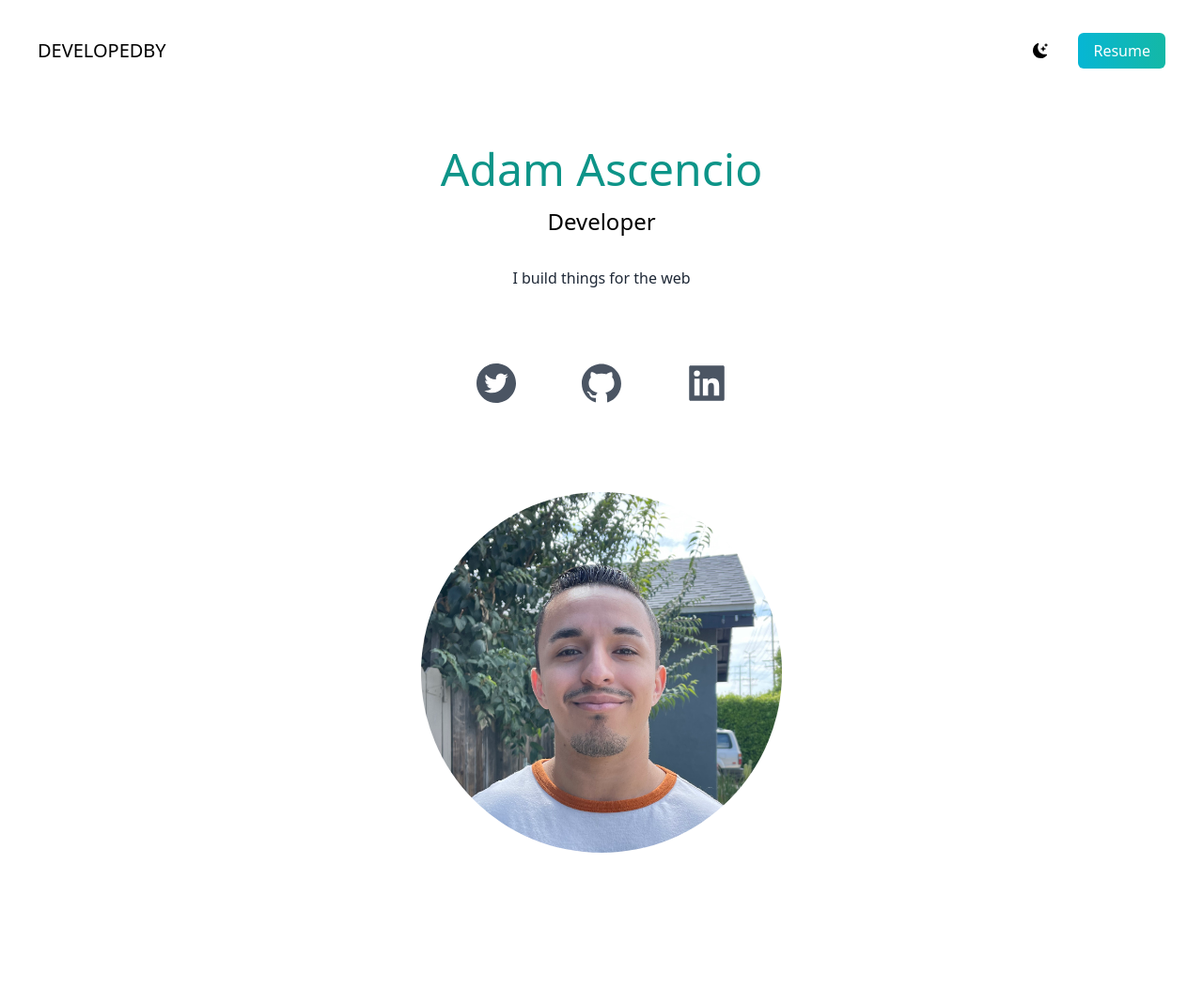
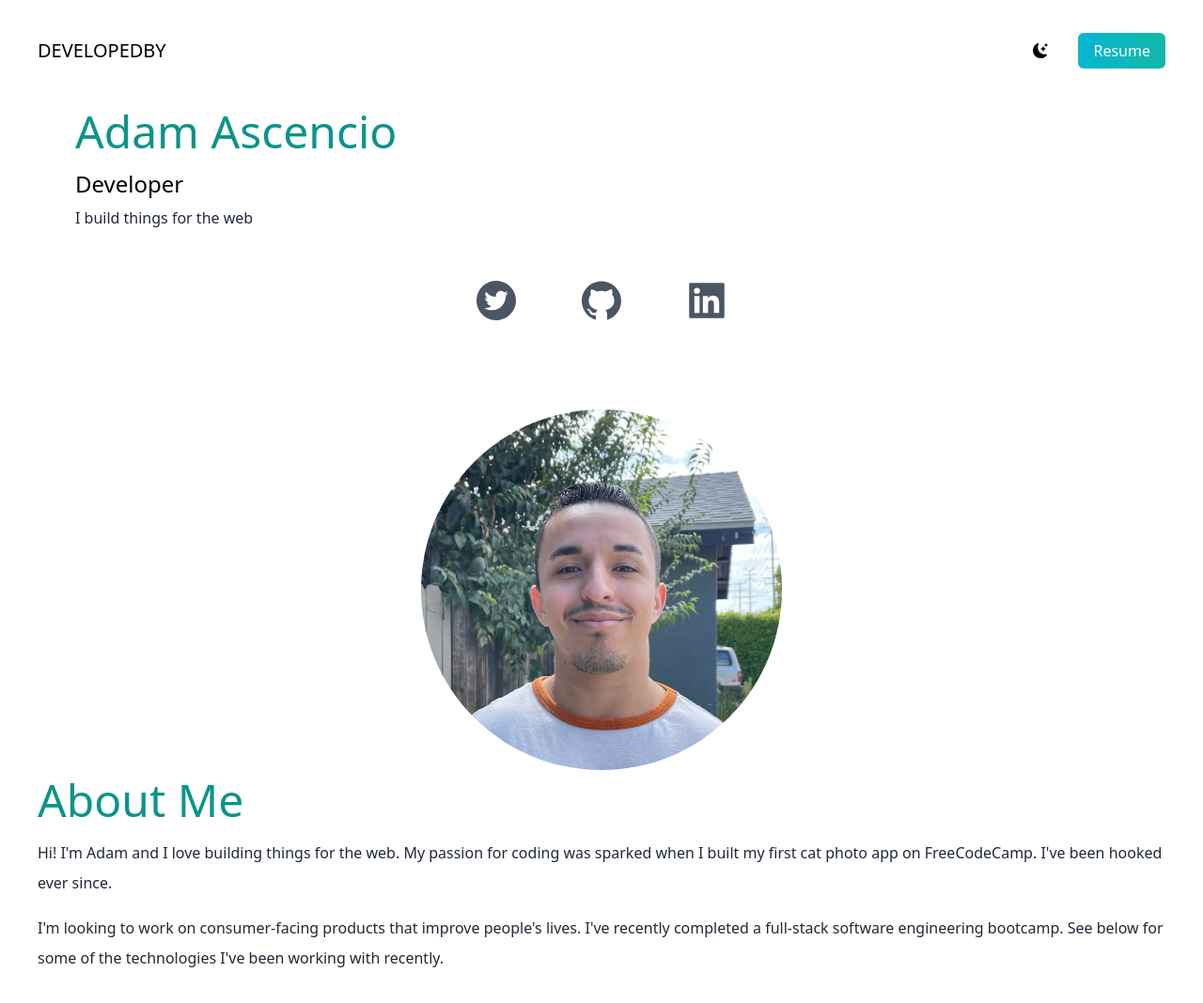
Before and after one commit to adamascencio/portfolio-nextJS, a Next.js app: page / in a window 1280 px wide. Shown: the top 1068 px of the page at 94% size. Before the commit the page ends 908 px from the top, so only its background shows below. Built offline with nearby package versions, Linux system fonts and the light colour scheme.

Commit message:
update text alignment and add about me section

```diff
--- a/src/pages/index.js
+++ b/src/pages/index.js
@@ -14,7 +14,7 @@ export default function Home() {
       </Head>
       <main className='bg-white px-10'>
         <section className='min-h-screen'>
-          <nav className='py-10 flex justify-between'>
+          <nav className='pt-10 flex justify-between'>
             <h1 className='text-xl'>DEVELOPEDBY</h1>
             <ul className='flex items-center'>
               <li>
@@ -23,12 +23,12 @@ export default function Home() {
               <li><a className='bg-gradient-to-r from-cyan-500 to-teal-500 text-white px-4 py-2 rounded-md ml-8' href="#">Resume</a></li>
             </ul>
           </nav>
-          <div className='text-center p-10'>
+          <div className='text-left p-10'>
             <h2 className='text-5xl py-2 text-teal-600 font-medium'>Adam Ascencio</h2>
             <h3 className='text-2xl py-2'>Developer</h3>
-            <p className='text-md py-5 leading-8 text-gray-800'>I build things for the web</p>
+            <p className='text-md text-gray-800'>I build things for the web</p>
           </div>
-          <div className='text-5xl flex justify-center gap-16 py-3 text-gray-600'>
+          <div className='text-5xl flex justify-center gap-x-16 py-3 text-gray-600'>
             <AiFillTwitterCircle />
             <AiFillGithub />
             <AiFillLinkedin />
@@ -37,6 +37,13 @@ export default function Home() {
             <Image src={cover} alt='cover photo' />
           </div>
         </section>
+        <section className='min-h-screen'>
+          <div className='text-left'>
+            <h2 className='text-5xl py-2 text-teal-600 font-medium'>About Me</h2>
+            <p className='text-md py-2 leading-8 text-gray-800'>Hi! I&apos;m Adam and I love building things for the web. My passion for coding was sparked when I built my first cat photo app on FreeCodeCamp. I&apos;ve been hooked ever since.</p>
+            <p className='text-md py-2 leading-8 text-gray-800'>I&apos;m looking to work on consumer-facing products that improve people&apos;s lives. I&apos;ve recently completed a full-stack software engineering bootcamp. See below for some of the technologies I&apos;ve been working with recently.</p>
+          </div>
+        </section>
       </main>
     </>
   )
```
